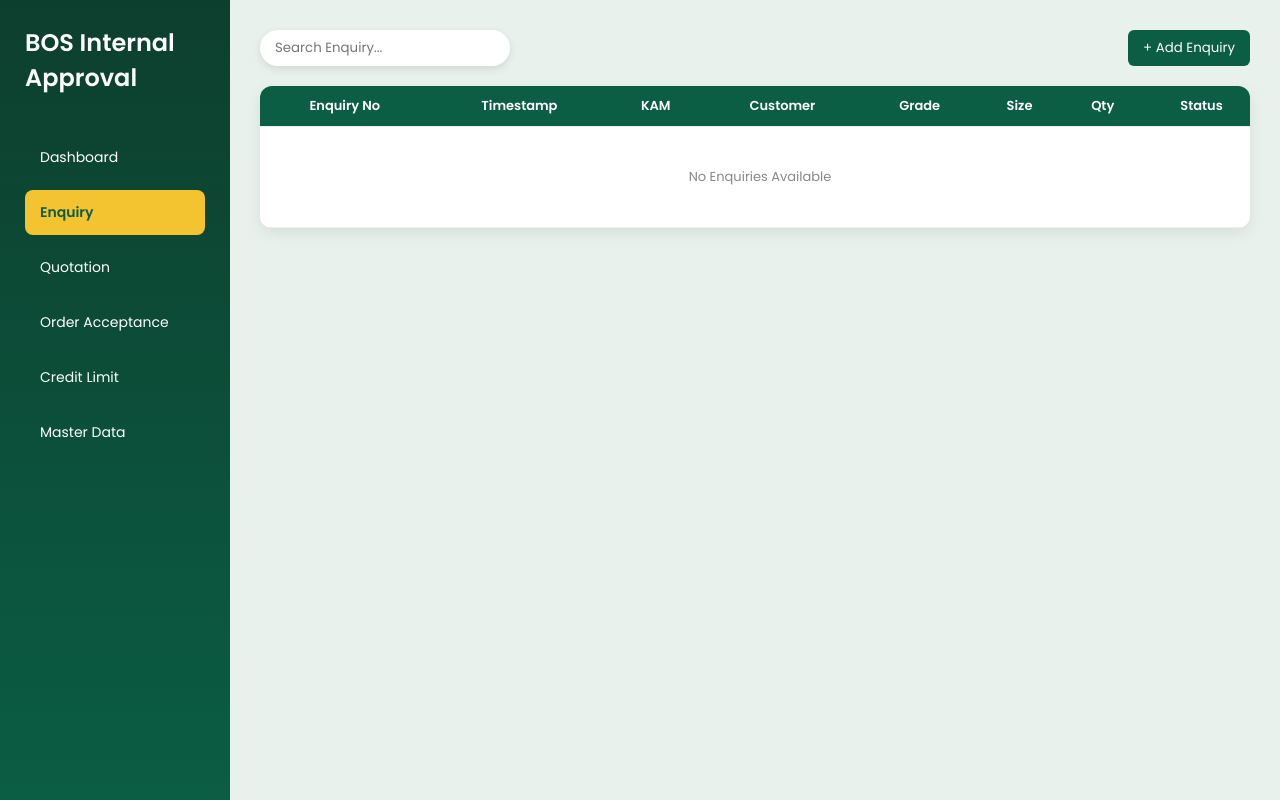
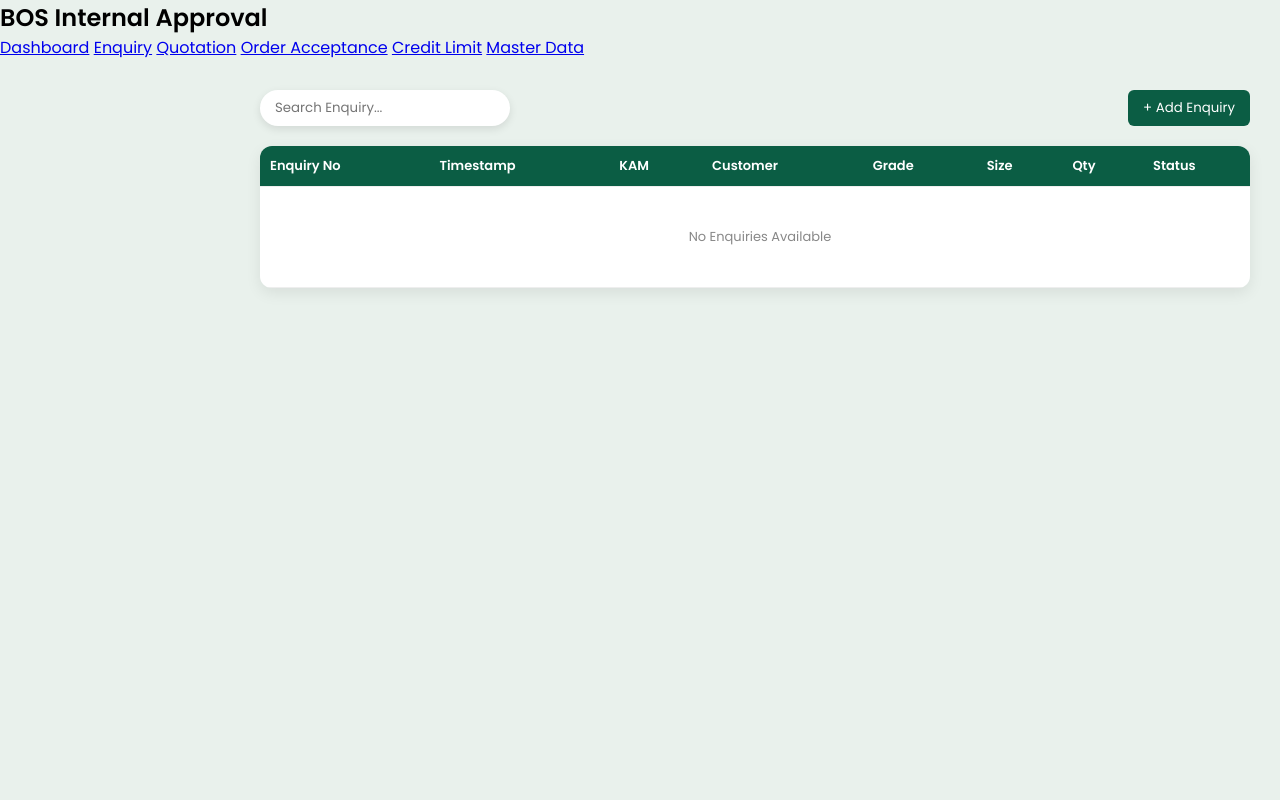
Before and after one commit to Rohit5405/steels-dashboard, a plain HTML site: page enquiry.html in a window 1280 px wide. Drawn offline with Linux system fonts and the light colour scheme.

Commit message:
Update enquiry.html

```diff
--- a/enquiry.html
+++ b/enquiry.html
@@ -15,43 +15,6 @@ font-family:'Poppins',sans-serif;
 
 body{
 background:#e9f1ec;
-}
-
-/* Sidebar */
-.sidebar{
-width:230px;
-height:100vh;
-background:linear-gradient(180deg,#0d3f2e,#0b5d44);
-padding:25px;
-color:white;
-position:fixed;
-left:0;
-top:0;
-}
-
-.sidebar h2{
-margin-bottom:40px;
-}
-
-.menu-item{
-display:block;
-padding:12px 15px;
-margin-bottom:10px;
-border-radius:8px;
-font-size:14px;
-color:white;
-text-decoration:none;
-transition:0.3s;
-}
-
-.menu-item:hover{
-background:rgba(255,255,255,0.15);
-}
-
-.menu-item.active{
-background:#f4c430;
-color:#0b5d44;
-font-weight:600;
 }
 
 /* Main */
@@ -106,6 +69,7 @@ white-space:nowrap;
 th{
 background:#0b5d44;
 color:white;
+text-align:left;
 }
 
 .empty{
@@ -118,16 +82,8 @@ color:#888;
 
 <body>
 
-<div class="sidebar">
-<h2>BOS Internal Approval</h2>
-
-<a href="dashboard.html" class="menu-item">Dashboard</a>
-<a href="enquiry.html" class="menu-item">Enquiry</a>
-<a href="#" class="menu-item">Quotation</a>
-<a href="#" class="menu-item">Order Acceptance</a>
-<a href="#" class="menu-item">Credit Limit</a>
-<a href="master-data.html" class="menu-item">Master Data</a>
-</div>
+<!-- Sidebar Inject -->
+<div id="sidebar-container"></div>
 
 <div class="main">
 
@@ -161,13 +117,19 @@ color:#888;
 </div>
 
 <script>
+// Load Sidebar
+fetch("sidebar.html")
+.then(response => response.text())
+.then(data => {
+document.getElementById("sidebar-container").innerHTML = data;
+
+// Auto active highlight
 let currentPage = window.location.pathname.split("/").pop();
-let menuItems = document.querySelectorAll(".menu-item");
-
-menuItems.forEach(item=>{
+document.querySelectorAll(".menu-item").forEach(item=>{
 if(item.getAttribute("href") === currentPage){
 item.classList.add("active");
 }
+});
 });
 </script>
 
```
